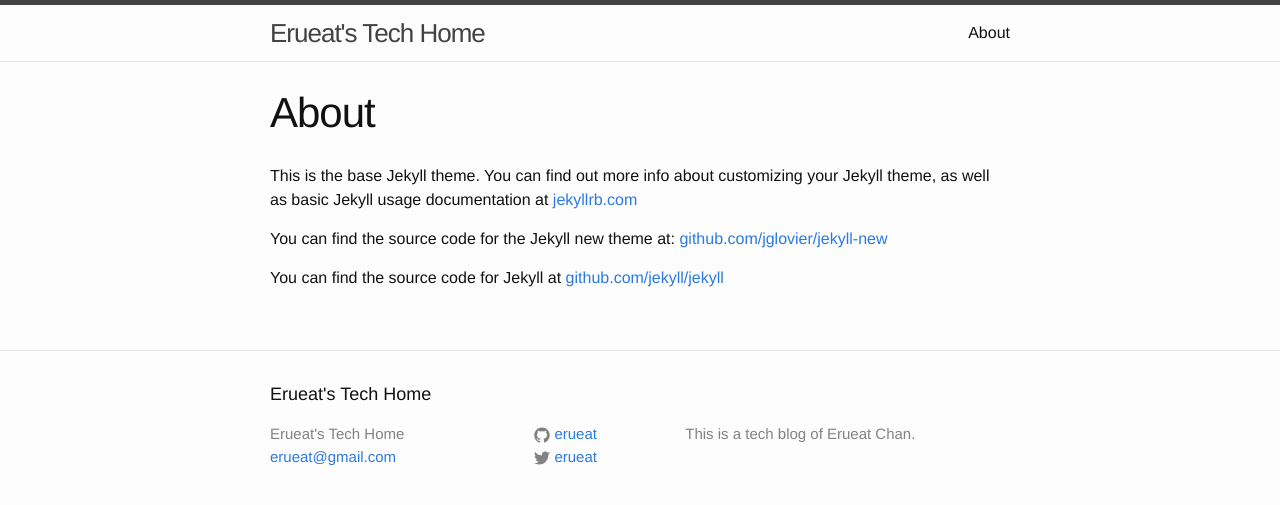
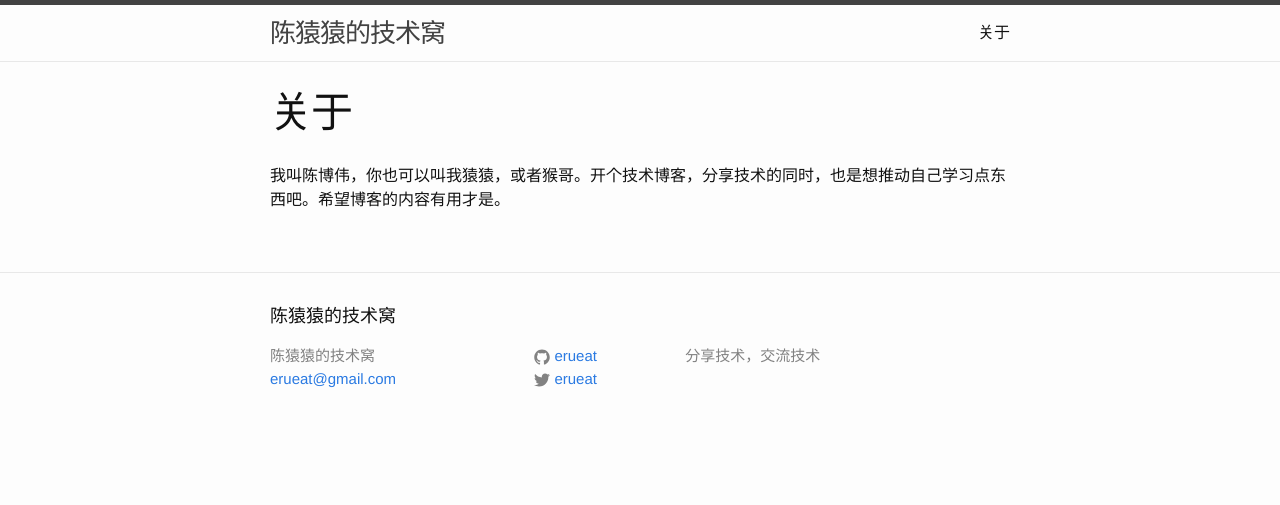
Before and after one commit to erueat/erueat.github.io, a Jekyll site: the page built from about.md, in a window 1280 px wide. Shown: the top 505 px of the page. Built offline with Jekyll 4.4.1, drawn with Linux system fonts in a browser that asks for light colours.

Commit message:
add post;

```diff
--- a/_config.yml
+++ b/_config.yml
@@ -1,8 +1,8 @@
 # Site settings
-title: Erueat's Tech Home
+title: 陈猿猿的技术窝
 email: erueat@gmail.com
 description: > # this means to ignore newlines until "baseurl:"
-  This is a tech blog of Erueat Chan.
+  分享技术，交流技术
 baseurl: "" # the subpath of your site, e.g. /blog/
 url: "http://erueat.tk" # the base hostname & protocol for your site
 twitter_username: erueat
--- a/about.md
+++ b/about.md
@@ -1,11 +1,7 @@
 ---
 layout: page
-title: About
+title: 关于
 permalink: /about/
 ---
 
-This is the base Jekyll theme. You can find out more info about customizing your Jekyll theme, as well as basic Jekyll usage documentation at [jekyllrb.com](http://jekyllrb.com/)
-
-You can find the source code for the Jekyll new theme at: [github.com/jglovier/jekyll-new](https://github.com/jglovier/jekyll-new)
-
-You can find the source code for Jekyll at [github.com/jekyll/jekyll](https://github.com/jekyll/jekyll)
+我叫陈博伟，你也可以叫我猿猿，或者猴哥。开个技术博客，分享技术的同时，也是想推动自己学习点东西吧。希望博客的内容有用才是。
--- a/index.html
+++ b/index.html
@@ -4,7 +4,7 @@ layout: default
 
 <div class="home">
 
-  <h1 class="page-heading">Posts</h1>
+  <h1 class="page-heading">文章</h1>
 
   <ul class="post-list">
     {% for post in site.posts %}
```
Also changed, not shown: _posts/2016-10-25-重新出发.markdown (added, +15 -0 lines), 2 other files.
